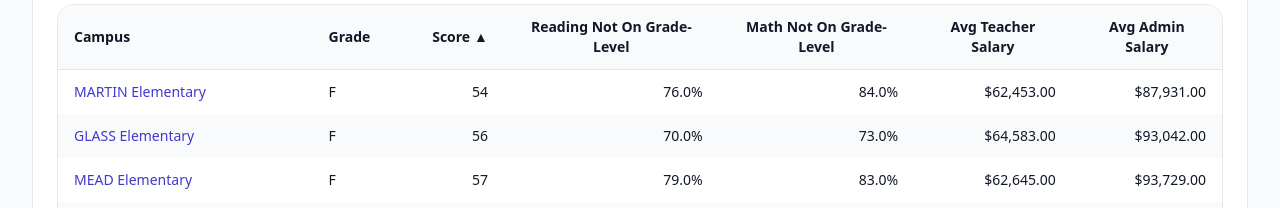
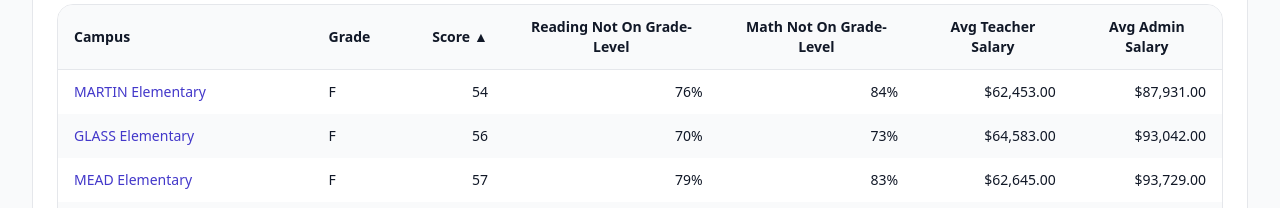
Before and after one commit to jab1897/LoneStarLedger5, a React (Vite) app: page /district/015915 in a window 1280 px wide. Shown: the part 592-800 px from the top of the page. Built offline with nearby package versions, Linux system fonts and the light colour scheme; no server answers.

Commit message:
Fix campus gap fields and ignore placeholders

```diff
--- a/src/pages/DistrictDetail.jsx
+++ b/src/pages/DistrictDetail.jsx
@@ -59,7 +59,10 @@ const toNumSafe = (v) => {
 const pick = (row, ...keys) => {
   for (const k of keys) {
     const v = row?.[k];
-    if (v !== undefined && v !== null && String(v).trim() !== "") return v;
+    if (v !== undefined && v !== null) {
+      const s = String(v).trim();
+      if (s !== "" && s !== "." && s !== "-") return v;
+    }
   }
   return null;
 };
@@ -69,12 +72,6 @@ const toNum = (v) => {
   return Number.isFinite(n) ? n : NaN;
 };
 
-const toPct = (v, digits = 1) => {
-  const n = toNum(v);
-  if (!Number.isFinite(n)) return "—";
-  const clamped = Math.max(0, Math.min(1, n));
-  return `${(clamped * 100).toFixed(digits)}%`;
-};
 
 export default function DistrictDetail() {
   const { id } = useParams();
@@ -181,37 +178,21 @@ export default function DistrictDetail() {
           pick(r, "Campus Grade", "CAMPUS_GRADE", "Campus_Rating", "RATING") || "—";
         const campusScore = toNum(pick(r, "Campus Score", "SCORE", "OVERALL_SCORE"));
 
-        const parsePct = (v) => {
-          const s = String(v ?? "").trim();
-          if (!s) return null;
-          if (/^\d+(\.\d+)?%$/.test(s)) {
-            const n = Number(s.replace(/%$/, ""));
-            return Number.isFinite(n) ? n / 100 : null;
-          }
-          const n = Number(s.replace(/[^0-9.\-]/g, ""));
-          if (!Number.isFinite(n)) return null;
-          return n > 1 ? n / 100 : n;
-        };
-
-        const readingNot = parsePct(
-          pick(
+        const readingNot = pick(
           r,
           "Share of Students Not on Grade-Level: Reading",
           "Reading Not On Grade-Level",
           "Reading Not on Grade-Level",
           "READING_NOT_GL",
           "READING_NOT_OGR"
-          )
         );
-        const mathNot = parsePct(
-          pick(
+        const mathNot = pick(
           r,
           "Share of Students Not on Grade-Level: Math",
           "Math Not On Grade-Level",
           "Math Not on Grade-Level",
           "MATH_NOT_GL",
           "MATH_NOT_OGR"
-          )
         );
 
         const teacherSalary = toNum(
@@ -292,13 +273,13 @@ export default function DistrictDetail() {
       key: "readingNot",
       label: "Reading Not On Grade-Level",
       align: "right",
-      format: (v) => (v == null ? "—" : toPct(v)),
+      format: (v) => (v == null ? "—" : String(v)),
     },
     {
       key: "mathNot",
       label: "Math Not On Grade-Level",
       align: "right",
-      format: (v) => (v == null ? "—" : toPct(v)),
+      format: (v) => (v == null ? "—" : String(v)),
     },
     {
       key: "teacherSalary",
```
Lines whose indentation alone changed are shown as unchanged.
